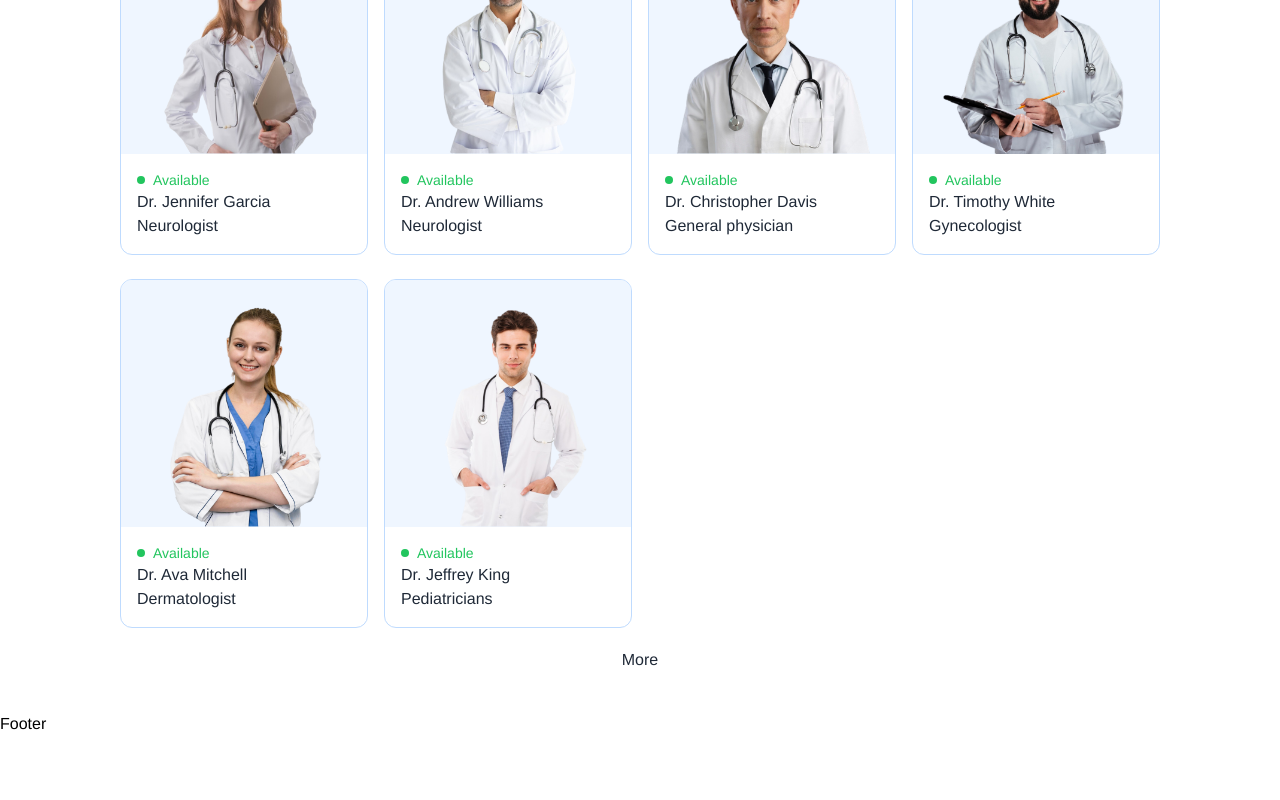
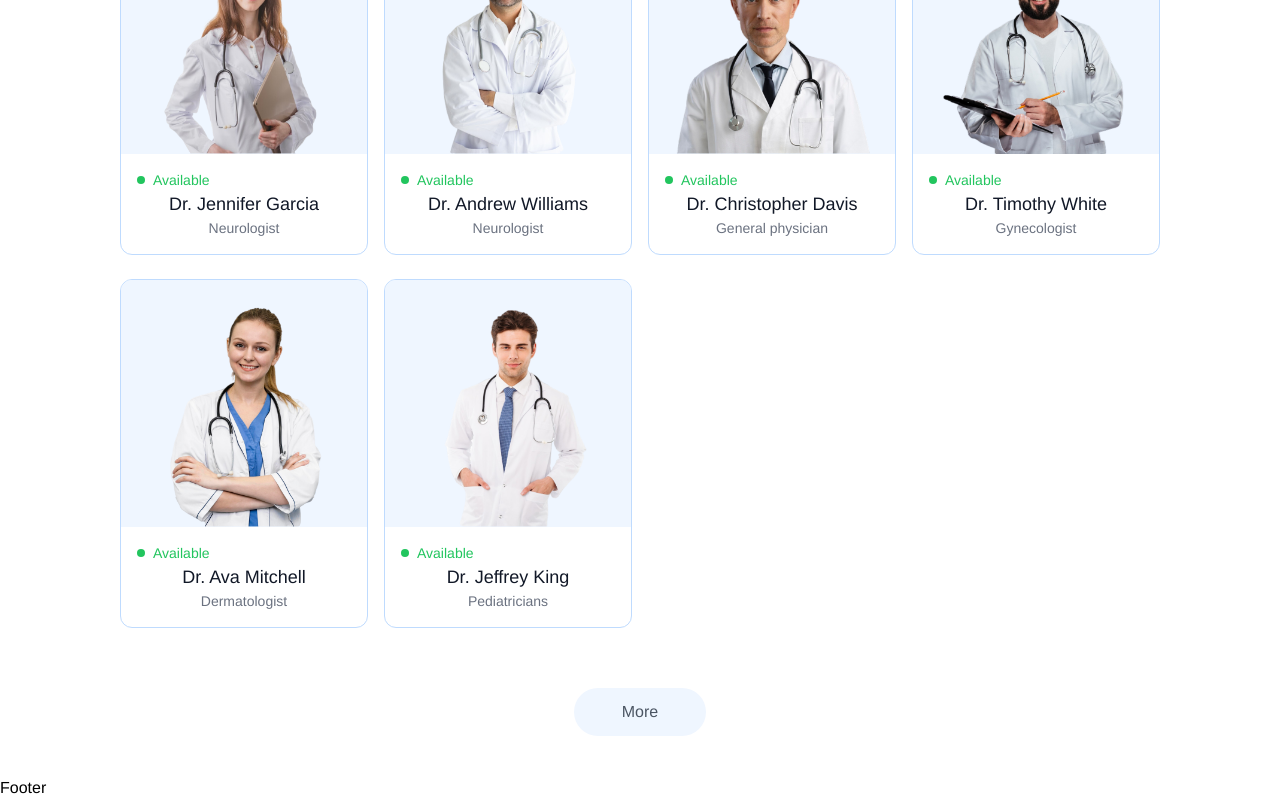
Before and after one commit to Vader4k/prescripto, a React (Vite) app in the folder frontend/: page / in a window 1280 px wide. Shown: the part 1858-2658 px from the top of the page. Before the commit the page ends 2594 px from the top, so only its background shows below. Built offline with nearby package versions, Linux system fonts and the light colour scheme.

Commit message:
@add/ setup context provider

```diff
--- a/frontend/src/components/Hero.tsx
+++ b/frontend/src/components/Hero.tsx
@@ -2,14 +2,14 @@ import { assets } from "../assets/assets_frontend/assets";
 
 const Hero: React.FC = () => {
   return (
-    <section className="bg-primary h-full flex flex-col md:flex-row px-6 md:px-10 lg:px-20 rounded-2xl">
+    <section className="flex flex-col h-full px-6 bg-primary md:flex-row md:px-10 lg:px-20 rounded-2xl">
       <div className=" w-1/2 flex flex-col items-start justify-center gap-8 py-10 m-auto md:py-[10vw] md:mb-[-30px] text-gray-800">
-        <h1 className="text-3xl md:text-4xl lg:text-6xl text-white font-bold capitalize">Book Appointment <br />With Trusted Doctors</h1>
+        <h1 className="text-3xl font-bold text-white capitalize md:text-4xl lg:text-6xl">Book Appointment <br />With Trusted Doctors</h1>
         <div className="flex items-center gap-3">
             <img src={assets.group_profiles} alt="group_profiles" />
             <p className="text-white max-w-[500px] hidden sm:block">Simply browse through our extensive list of trusted doctors and schedule an appointment hassle-free.</p>
         </div>
-        <a href="#speciality" className="bg-secondary px-6 py-4 rounded-full w-fit flex items-center gap-2">
+        <a href="#speciality" className="flex items-center gap-2 px-6 py-4 rounded-full bg-secondary w-fit">
             <span className="font-medium text-gray-600">Book Appointment</span>
             <img src={assets.arrow_icon} alt="arrow_right" />
         </a>
--- a/frontend/src/components/TopDoctors.tsx
+++ b/frontend/src/components/TopDoctors.tsx
@@ -1,27 +1,28 @@
 import { doctors } from "../assets/assets_frontend/assets"
-console.log(doctors)
+import { useNavigate } from "react-router-dom"
 
 const TopDoctors: React.FC = () => {
+    const navigate = useNavigate()
   return (
-    <section className="flex flex-col items-center gap-5 text-gray-800 px-6 md:px-10">
+    <section className="flex flex-col items-center gap-5 px-6 text-gray-800 md:px-10">
         <h1>Top Doctors</h1>
         <p>Simply browse through our extensive list of trusted doctors.</p>
-        <div className="grid grid-cols-1 sm:grid-cols-2 md:grid-cols-3 lg:grid-cols-4 gap-4 pt-5 gap-y-6 px-3 sm:px-0">
+        <div className="grid w-full gap-4 px-3 pt-5 grid-cols-auto gap-y-6 sm:px-0">
             {doctors.slice(0,10).map((doctor) => (
-                <div className="border border-blue-200 rounded-xl overflow-clip cursor-pointer hover:translate-y-[-10px] transition-all duration-300" key={doctor._id}>
+                <button onClick={() => navigate(`/book-appointment/${doctor._id}`)} className="border border-blue-200 rounded-xl overflow-clip cursor-pointer hover:translate-y-[-10px] transition-all duration-300" key={doctor._id}>
                     <img className="bg-blue-50" src={doctor.image} alt={doctor.name} />
                     <div className="p-4">
                         <div className="flex items-center gap-2 text-sm text-center text-green-500">
-                            <div className="w-2 h-2 rounded-full bg-green-500" />
+                            <div className="w-2 h-2 bg-green-500 rounded-full" />
                             <p>Available</p>
                         </div>
-                        <p>{doctor.name}</p>
-                        <p>{doctor.speciality}</p>
+                        <p className="text-lg font-medium text-gray-900">{doctor.name}</p>
+                        <p className="text-sm text-gray-500">{doctor.speciality}</p>
                     </div>
-                </div>
+                </button>
             ))}
         </div>
-        <button>More</button>
+        <button className="px-12 py-3 mt-10 text-gray-600 rounded-full bg-blue-50">More</button>
     </section>
   )
 }
--- a/frontend/src/context/UserContext.tsx
+++ b/frontend/src/context/UserContext.tsx
@@ -1,18 +1,29 @@
-import { createContext, useState } from "react";
+import { createContext } from "react";
+import { doctors } from "../assets/assets_frontend/assets";
 
-export interface UserContextType {
-    user: any;
-    setUser: (user: any) => void;
+export interface IDoctor {
+  _id: string;
+  name: string;
+  image: string;
+  speciality: string;
+  degree: string;
+  experience: string;
+  about: string;
+  fees: number;
+  address: {
+    line1: string;
+    line2: string;
+  };
 }
 
-export const UserContext = createContext<UserContextType | undefined>(undefined);
+interface UserContextType {
+  doctors: IDoctor[];
+}
+
+export const UserContext = createContext<UserContextType | null>(null);
 
 export const UserProvider = ({ children }: { children: React.ReactNode }) => {
-  const [user, setUser] = useState<UserContextType>();
+  const value = { doctors };
 
-  return (
-    <UserContext.Provider value={{ user, setUser }}>
-      {children}
-    </UserContext.Provider>
-  );
+  return <UserContext.Provider value={value}>{children}</UserContext.Provider>;
 };
--- a/frontend/src/hooks/useUserContext.ts
+++ b/frontend/src/hooks/useUserContext.ts
@@ -1,10 +1,10 @@
 import { useContext } from "react";
-import { UserContext, UserContextType } from "../context/UserContext";
+import { UserContext } from "../context/UserContext";
 
-export const useUser = (): UserContextType => {
+export const useUserContext = () => {
   const context = useContext(UserContext);
-  if (context === undefined) {
-    throw new Error("useStore must be used within a StoreProvider");
+  if (!context) {
+    throw new Error("useUser must be used within a UserProvider");
   }
   return context;
 };
--- a/frontend/src/index.css
+++ b/frontend/src/index.css
@@ -21,7 +21,7 @@ body {
 
 @layer base {
   main {
-    @apply px-4 py-8 md:px-6 lg:px-20 md:py-10 ;
+    @apply px-4 py-8 md:px-6 lg:px-20 md:py-10 max-w-[1440px] mx-auto;
   }
   h1 {
     @apply text-2xl;
--- a/frontend/src/sections/Navbar.tsx
+++ b/frontend/src/sections/Navbar.tsx
@@ -21,8 +21,8 @@ const Navbar = () => {
   });
 
   return (
-    <header className="border-b border-gray-200 p-3">
-      <div className="flex justify-between items-center px-4 md:px-6 lg:px-20">
+    <header className="p-3 border-b border-gray-200">
+      <div className="flex justify-between items-center px-4 md:px-6 lg:px-20 max-w-[1440px] mx-auto">
         <Link to="/">
           <img className="w-44" src={assets.logo} alt="Company logo" />
         </Link>
@@ -52,7 +52,7 @@ const Navbar = () => {
             <div className="relative" ref={dropdownRef}>
               <button
                 onClick={() => setShowMenu((prev) => !prev)}
-                className="flex items-center gap-4 cursor-pointer group w-full"
+                className="flex items-center w-full gap-4 cursor-pointer group"
               >
                 <img
                   className="w-8 rounded-full"
--- a/frontend/tailwind.config.js
+++ b/frontend/tailwind.config.js
@@ -10,6 +10,9 @@ export default {
         primary: "#5f6FFF",
         secondary: "#fff",
       },
+      gridTemplateColumns: {
+        'auto': 'repeat(auto-fill, minmax(200px, 1fr))',
+      }
     },
   },
   plugins: [],
```
